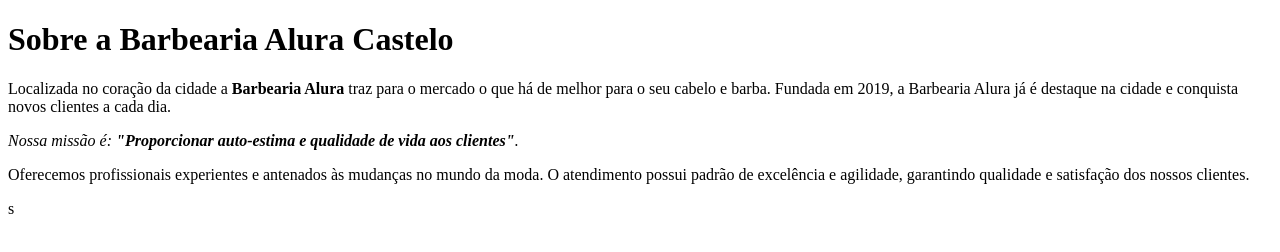
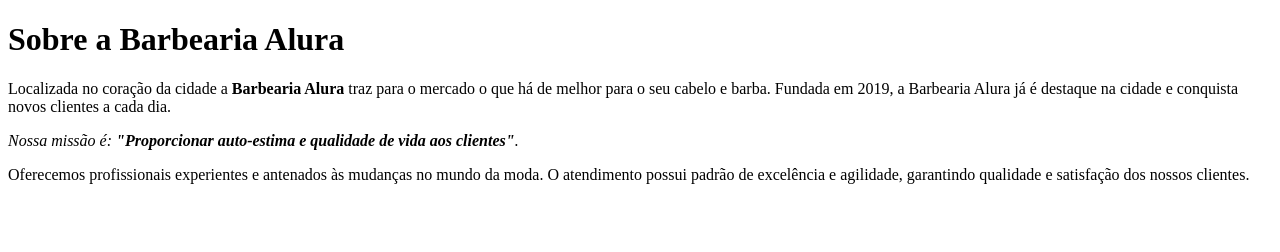
Before and after one commit to santosgiih/html, a plain HTML site: page index.html in a window 1280 px wide. Drawn offline with Linux system fonts and the light colour scheme.

Commit message:
Add files via upload

```diff
--- a/index.html
+++ b/index.html
@@ -1,13 +1,18 @@
 <!DOCTYPE html>
- <html lang="pt-br">
-     <meta charset="UTF-8">
-     <title>Barbearia Alura</title>
+<html lang="pt-br">
+	<head>
+		<meta charset="UTF-8">
+		<title>Barbearia Alura</title>
+	</head>
+	<body>
+	    <h1>Sobre a Barbearia Alura</h1>
 
-     <h1>Sobre a Barbearia Alura Castelo</h1>
+	    <p>Localizada no coração da cidade a <strong>Barbearia Alura</strong> traz para o mercado o que há de melhor para o seu cabelo e barba.
+	    Fundada em 2019, a Barbearia Alura já é destaque na cidade e conquista novos clientes a cada dia.</p>
 
-     <p>Localizada no coração da cidade a <strong>Barbearia Alura</strong> traz para o mercado o que há de melhor para o seu cabelo e barba. Fundada em 2019, a Barbearia Alura já é destaque na cidade e conquista novos clientes a cada dia.</p>
+ 	   <p><em>Nossa missão é: <strong>"Proporcionar auto-estima e qualidade de vida aos clientes"</strong>.</em></p>
 
-     <p><em>Nossa missão é: <strong>"Proporcionar auto-estima e qualidade de vida aos clientes"</strong>.</em></p>
-
-     <p>Oferecemos profissionais experientes e antenados às mudanças no mundo da moda. O atendimento possui padrão de excelência e agilidade, garantindo qualidade e satisfação dos nossos clientes.</p>
-</html>s
+ 	   <p>Oferecemos profissionais experientes e antenados às mudanças no mundo da moda.
+	    O atendimento possui padrão de excelência e agilidade, garantindo qualidade e satisfação dos nossos clientes.</p>
+	</body>
+</html>
--- /dev/null
+++ b/style.css
@@ -0,0 +1,3 @@
+p{
+	text
+}
```
